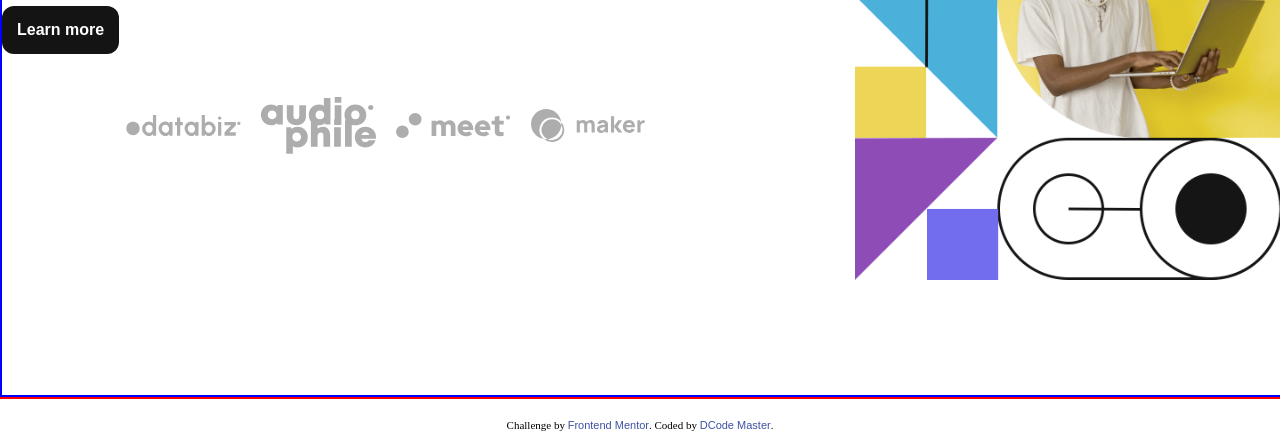
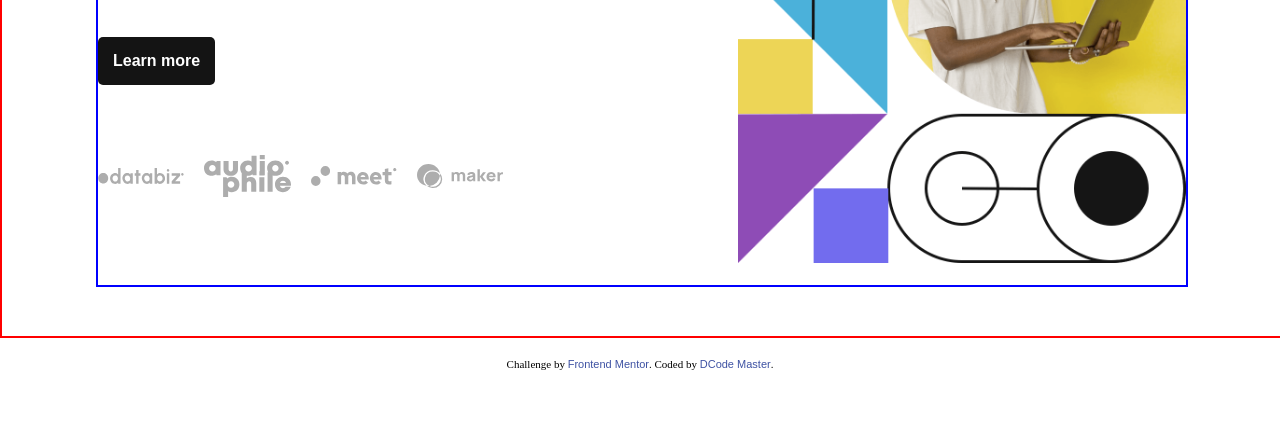
Before and after one commit to Cristiano-Miguel-DCodeMaster/intro-section-with-dropdown-navigation-main, a plain HTML site: page index.html in a window 1280 px wide. Shown: the part 466-897 px from the top of the page. After the commit the page ends 836 px from the top, so only its background shows below. Drawn offline with Linux system fonts and the light colour scheme.

Commit message:
almost done

```diff
--- a/css/style.css
+++ b/css/style.css
@@ -269,7 +269,10 @@ header nav a {
  }
 }
 @media only screen and (min-width:992px){
-.hleft {
+.container{
+	height: 100vh;
+}
+	.hleft {
 	display: flex;
 	gap: 40px;
 	width: fit-content;
@@ -301,17 +304,19 @@ header nav a {
 }
 section{
 	border:2px solid blue;
-	width: 100%;
+	width: 85%;
 	display: flex;
 	justify-content: space-around;
 	align-items: center;
 	height: 100vh;
 	flex-direction: row;
+	height: fit-content;
 }
 .leftcontent{
 	text-align: left;
 	justify-content: start;
 	align-items: start;
+	gap: 40px;
 }
 .leftcontent h1{
 	font-size: 50px;
@@ -321,10 +326,16 @@ section{
 	text-align: left;
 	width: 80%;
 }
+.leftcontent a{
+	border-radius: 5px;
+}
+.supliers{
+	justify-content: start;
+}
 .rightcontent{
 	background-image: url(/images/image-hero-desktop.png);
 	background-size: contain;
-	width: 50%;
+	width: 70%;
 	height: 80vh;
 }
 }
```
